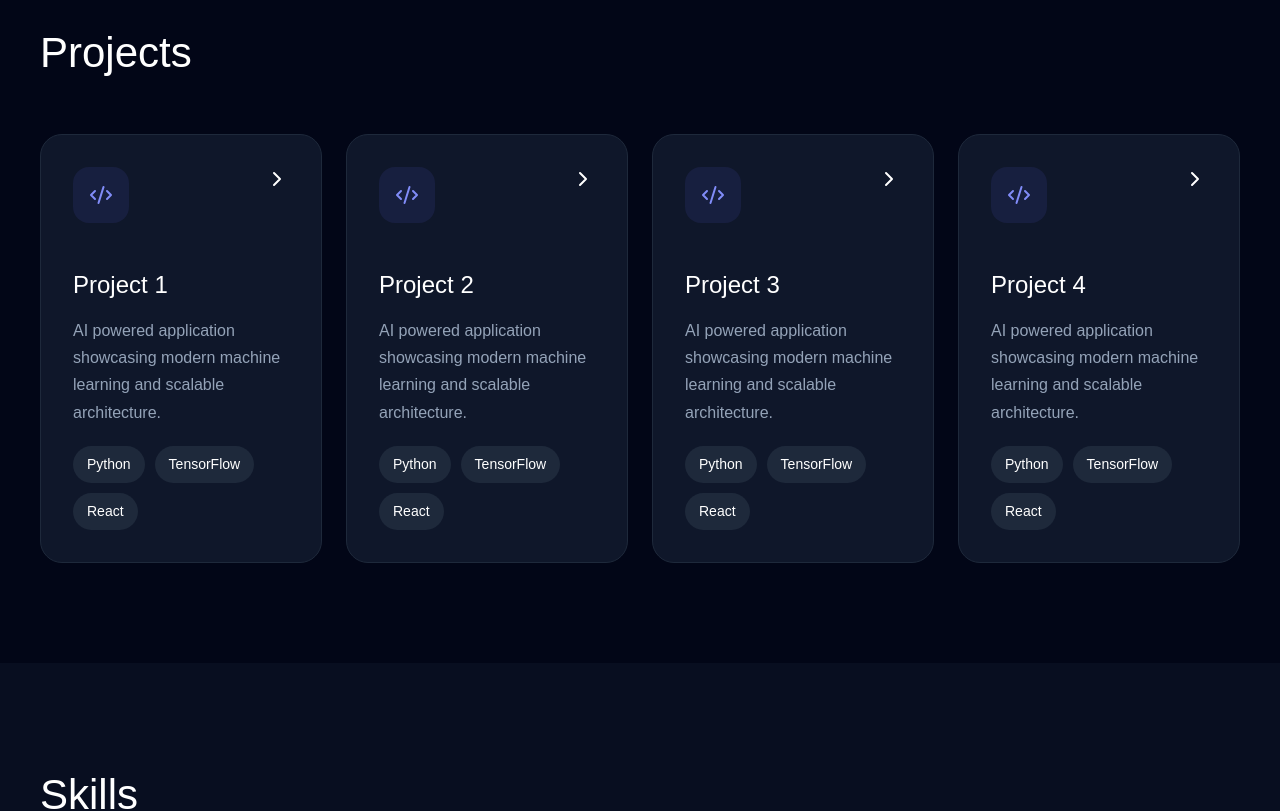
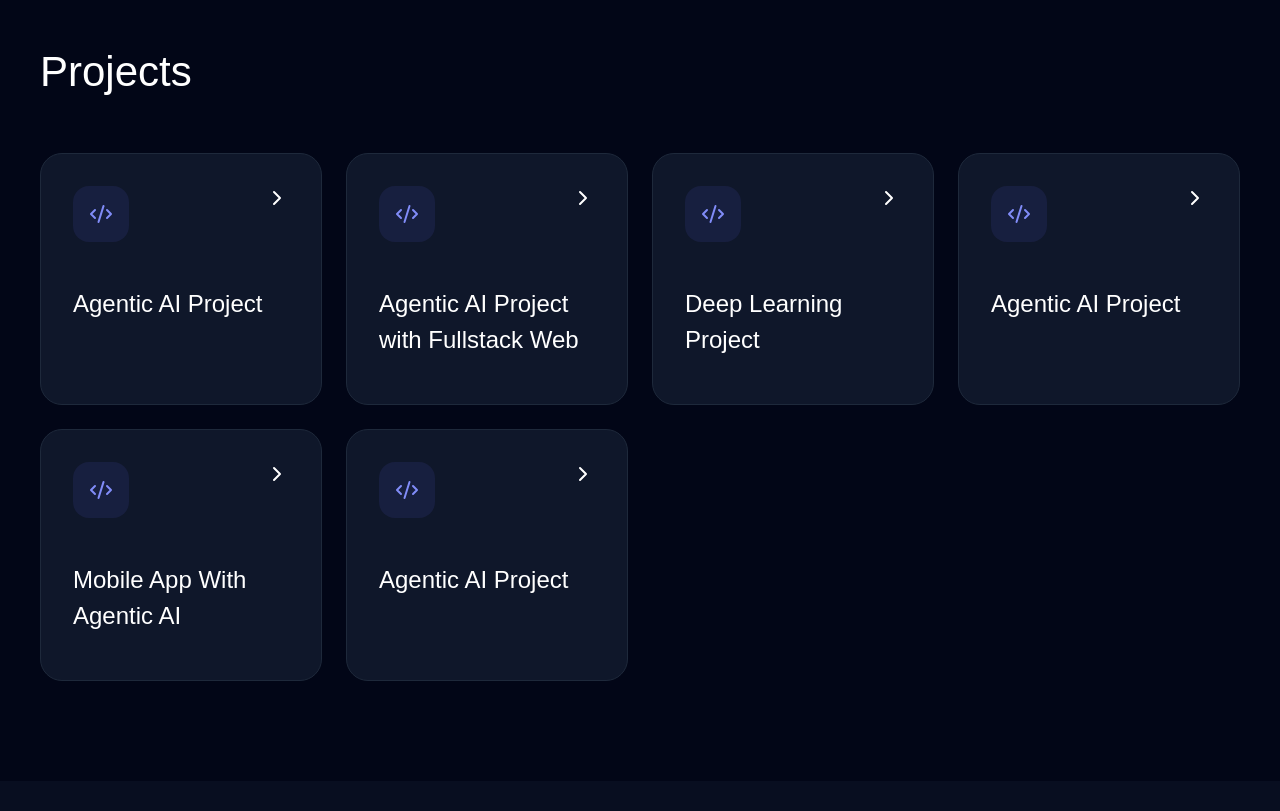
Before and after one commit to RitikM-AiDev/Ritik_aidev, a React (Vite) app in the folder Aizon/: page / in a window 1280 px wide. Shown: the part 1380-2191 px from the top of the page. Built offline with nearby package versions, Linux system fonts and the light colour scheme.

Commit message:
changed ui projects

```diff
--- a/Aizon/src/App.jsx
+++ b/Aizon/src/App.jsx
@@ -1,5 +1,13 @@
 import { FaGithub, FaLinkedinIn } from "react-icons/fa";
 import { MdEmail } from "react-icons/md";
+import ritik_photo from './assets/ritik_photo.jpeg';
+import Popup from './Popup.jsx';
+import desktop_assistant_project from "./assets/desko.png";
+import mailer_agent_project from "./assets/mailer_agent.png";
+import Notogen_project from "./assets/Notogen_project.png";
+import brain_tumor_detection from "./assets/proj1.png";
+import assistant from "./assets/assistant.png";
+import csv_logo from "./assets/csv_logo.png";
 import {
   Code2,
   Brain,
@@ -20,10 +28,119 @@ import { useState } from "react";
 export default function App() {
   const [menuOpen, setMenuOpen] = useState(false);
   const [dark , Setdark] = useState(true);
+  const [popup,setPopup] = useState(false);
+  const [header,setHeader] = useState(true);
+   const [selectedProject, setSelectedProject] = useState(null);
+   const array = [
+  {
+    title: "Agentic AI Project",
+    name: "My Assistant Bot",
+    image: assistant,
+    live: "https://ritik-aidev-vgram-bot.hf.space",
+    github: "https://github.com/RitikM-AiDev/VMARG_BOT",
+    description: `
+My Assistant Bot is an AI-powered personal assistant that provides information about me.
+It intelligently answers questions about my skills, projects, and experience.
+The chatbot features a React-based interactive interface for smooth user interaction
+and is supported by a secure Agentic AI backend.
+It also guides users to relevant resources, projects, and career insights, making it a complete personal assistant experience.
+`
+  },
+
+  {
+    title: "Agentic AI Project with Fullstack Web",
+    name: "Desktop Assistant",
+    image: desktop_assistant_project,
+    live: "https://desko-eqco.onrender.com/",
+    github: "https://github.com/RitikM-AiDev/AI-Agentic---desktop-assistant",
+    description: `
+AI-powered desktop assistant that acts as your personal digital companion.
+Built with frontend using JS and React for an interactive and responsive interface,
+backend using FastAPI for handling requests efficiently,
+and AI with Agentic AI to process natural language, perform tasks, and provide instant answers.
+Always available, it helps you manage your day, automate routine tasks,
+and communicate seamlessly with a smart, conversational interface.
+`
+  },
+
+  {
+    title: "Deep Learning Project",
+    name: "Brain Tumor Detector",
+    image: brain_tumor_detection,
+    live: "https://brain-tumor-ai.up.railway.app/",
+    github: "https://github.com/RitikM-AiDev/brain-tumor-ai",
+    description: `
+AI-powered brain tumor detection and classification system that analyzes MRI scans using deep learning.
+The system automatically identifies tumor type and generates a detailed diagnostic report.
+Built with frontend using JS and React for image upload and result display,
+backend using FastAPI for processing and API endpoints,
+and AI with Agentic AI for tumor classification and report generation.
+`
+  },
+
+  {
+    title: "Agentic AI Project",
+    name: "Personalized Mailer Agent",
+    image: mailer_agent_project,
+    live: "",
+    github: "https://github.com/RitikM-AiDev/Agentic-automated-Personal-Email-Agent",
+    description: `
+AI-powered personalised mailer agent that intelligently sorts emails into formal and informal categories,
+drafts responses, and sends emails automatically.
+Built with frontend using JS and React for smooth user interaction,
+backend using FastAPI for secure email handling,
+and AI with Agentic AI to analyze content context, prioritize messages,
+and automate communication efficiently.
+Ideal for users who want smarter inbox management and professional automated email assistance.
+`
+  },
+
+  {
+    title: "Mobile App With Agentic AI",
+    name: "Notogen - AI Notes Maker",
+    image: Notogen_project,
+    live: "",
+    github: "https://github.com/RitikM-AiDev/Notogen-AI_Notes_Maker",
+    description: `
+AI-powered mobile app that reduces classroom note-taking time, allowing students to focus on learning.
+Students record lectures, and NLP algorithms convert speech into structured, clear notes.
+Built with frontend using JS and React for mobile responsiveness,
+backend using FastAPI for processing and storage,
+and AI with Agentic AI to analyze, compare with teacher notes, highlight errors, and provide corrections.
+Ideal for improving learning efficiency and accuracy.
+`
+  },
+
+  {
+    title: "Agentic AI Project",
+    name: "CSV Analyzer",
+    image: csv_logo,
+    live: "https://ritik-aidev-csv-analyser.hf.space",
+    github: "https://github.com/RitikM-AiDev/AI-Automated---CSV_Analyser",
+    description: `
+AI-powered CSV analyzer that automatically examines your CSV files and suggests the best types of charts to visualize the data.
+It generates a complete HTML report that can be opened directly in a browser,
+showing suggested charts and a clear summary.
+Built with a React frontend for file upload and display,
+and a backend powered by Agentic AI for intelligent analysis and report generation.
+`
+  }
+];
+  const handle_popup = (project) =>{
+        setSelectedProject(project);
+        setHeader(false)
+        setPopup(true);
+
+  }
   const handle_theme = () =>{
     Setdark(!dark);
+  }
+  const handle_close = () =>{
+    setPopup(false);
+    setSelectedProject(null);
+    setHeader(true)
+  }
 
-  }
   const scrollToSection = (id) => {
     document.getElementById(id)?.scrollIntoView({
       behavior: "smooth",
@@ -35,6 +152,7 @@ export default function App() {
   return (
     <div className={dark ? "app dark-theme" : "app light-theme"}>
       {/* NAVBAR */}
+      { header &&
       <nav className="navbar">
         <div className="navbar-container">
           <div className="logo-wrapper">
@@ -46,7 +164,6 @@ export default function App() {
               <p className="logo-role">AI & ML ENGINEER</p>
             </div>
           </div>
-
           {/* DESKTOP NAV */}
           <div className="desktop-nav" style={{fontSize : 20,fontWeight : "bold"}}>
             {["home", "about", "projects", "skills", "contact"].map(
@@ -75,6 +192,7 @@ export default function App() {
         {/* MOBILE MENU */}
         {menuOpen && (
           <div className="mobile-menu">
+
             {["home", "about", "projects", "skills", "contact"].map(
               (item) => (
                 <button
@@ -89,10 +207,13 @@ export default function App() {
           </div>
         )}
       </nav>
+      }
 
       {/* HERO */}
       <section id="home" className="hero">
         <div className="container">
+          <div className="container-flex">
+          <div className="profile">
           <div className="hero-badge">
             <Sparkles size={18} />
             Available for Opportunities
@@ -137,6 +258,11 @@ export default function App() {
               <MdEmail />
               Email
             </a>
+          </div>
+          </div>
+           <div className="w-90 h-90 rounded-full overflow-hidden bg-black">
+                <img   className="w-full h-full object-contain"  src={ritik_photo} alt="Ritik"/>
+        </div>
         </div>
         </div>
       </section>
@@ -195,31 +321,36 @@ export default function App() {
     <h2 className="section-title">Projects</h2>
 
     <div className="projects-grid">
-            {[1, 2, 3, 4].map((project) => (
-              <div className="project-card" key={project}>
+      {array.map((project, index) => (
+        <div className="project-card" key={index}>
+
           <div className="project-top">
             <div className="project-icon">
               <Code2 />
             </div>
 
-                  <ChevronRight className="right-arrow" style={{cursor : "pointer"}} />
+            {/* ✅ PASS REAL DATA HERE */}
+            <ChevronRight
+              onClick={() => handle_popup(project)}
+              className="right-arrow"
+              style={{ cursor: "pointer" }}
+            />
           </div>
 
-                <h3>Project {project}</h3>
+          {/* ✅ FIX TITLE */}
+          <h3>{project.title}</h3>
 
-                <p>
-                  AI powered application showcasing modern machine learning
-                  and scalable architecture.
-                </p>
-
-                <div className="tech-stack">
-                  {["Python", "TensorFlow", "React"].map((tech) => (
-                    <span key={tech}>{tech}</span>
-                  ))}
-                </div>
         </div>
       ))}
     </div>
+
+    {/* Popup OUTSIDE map (correct) */}
+    <Popup
+      isOpen={popup}
+      onClose={handle_close}
+      project={selectedProject}
+      darkMode={dark}
+    />
   </div>
 </section>
 
--- /dev/null
+++ b/Aizon/src/Popup.jsx
@@ -0,0 +1,79 @@
+import { ExternalLink, X } from "lucide-react";
+import { FaGithub } from "react-icons/fa";
+
+const Popup = ({ isOpen, onClose, project, darkMode }) => {
+  if (!isOpen || !project) return null;
+
+  return (
+    <div className="fixed inset-0 z-50 flex items-center justify-center bg-black/70 backdrop-blur-md p-4">
+
+      {/* overlay click close */}
+      <div className="absolute inset-0" onClick={onClose} />
+
+      {/* MODAL CARD */}
+      <div
+        className={`relative w-[95vw] max-w-6xl max-h-[90vh]
+        rounded-3xl overflow-hidden shadow-2xl z-10 flex flex-col
+        ${darkMode ? "bg-[#081221] text-white" : "bg-white text-black"}`}
+      >
+
+        {/* CLOSE BUTTON */}
+        <button
+          onClick={onClose}
+          className="absolute top-4 right-4 p-2 rounded-full hover:bg-white/10 z-20"
+        >
+          <X size={24} />
+        </button>
+
+        {/* IMAGE (AUTO HEIGHT, CLEAN CONTAIN) */}
+        <div className="w-full flex items-center justify-center bg-black/10 p-4">
+          <img
+            src={project.image}
+            alt={project.title}
+            className="max-h-[45vh] w-auto object-contain rounded-xl"
+          />
+        </div>
+
+        {/* CONTENT (SCROLLABLE IF NEEDED) */}
+        <div className="p-8 overflow-y-auto flex-1 space-y-5">
+
+          <h2 className="text-3xl md:text-4xl font-bold">
+            {project.title}
+          </h2>
+
+          <p className={`text-base md:text-lg leading-relaxed ${
+            darkMode ? "text-gray-300" : "text-gray-700"
+          }`}>
+            {project.description}
+          </p>
+
+          {/* BUTTONS */}
+          <div className="flex gap-4 flex-wrap">
+
+            <a
+              href={project.github}
+              target="_blank"
+              className="flex items-center gap-2 px-5 py-3 rounded-xl bg-cyan-500 text-black font-medium"
+            >
+              <FaGithub size={18} />
+              Github
+            </a>
+
+            <a
+              href={project.live}
+              target="_blank"
+              className={`flex items-center gap-2 px-5 py-3 rounded-xl border
+              ${darkMode ? "border-cyan-400" : "border-black"}`}
+            >
+              <ExternalLink size={18} />
+              Live Demo
+            </a>
+
+          </div>
+        </div>
+      </div>
+    </div>
+  );
+};
+
+export default Popup;
--- a/Aizon/src/index.css
+++ b/Aizon/src/index.css
@@ -106,10 +106,15 @@ button {
 .hero {
   padding: 180px 24px 120px;
 }
-
-.container {
-  max-width: 1200px;
+.container{
+   max-width: 1200px;
   margin: auto;
+}
+.container-flex {
+  display: flex;
+  flex-direction: row;
+  gap: 100px;
+  justify-content:space-around;
 }
 
 .hero-badge {
```
Also changed, not shown: Aizon/src/demo.jsx (added, +14 -0 lines), Aizon/src/assets/ritik_photo.jpeg (added). Lines whose indentation alone changed are shown as unchanged.
